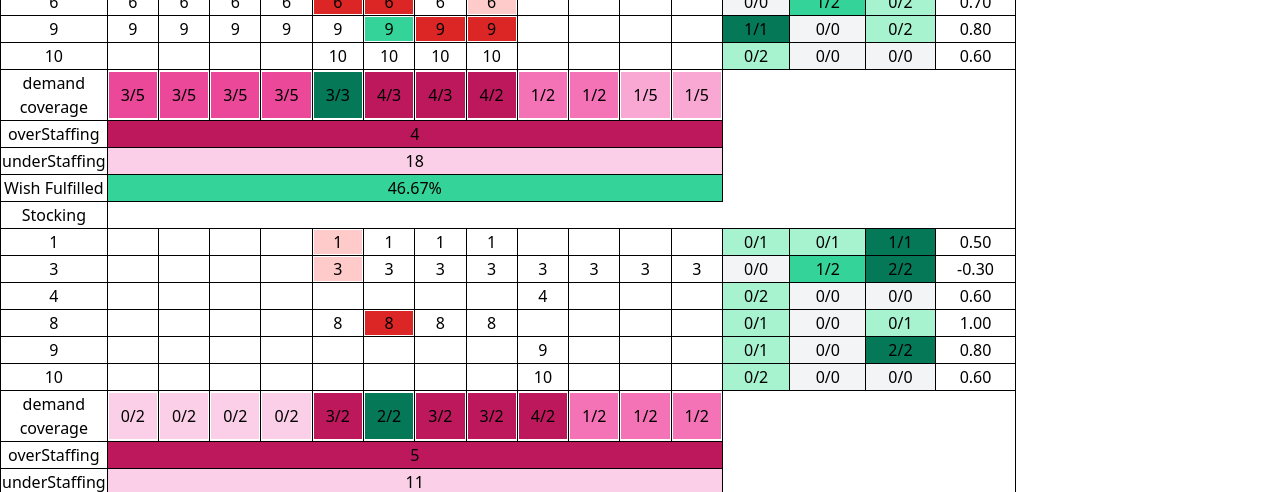
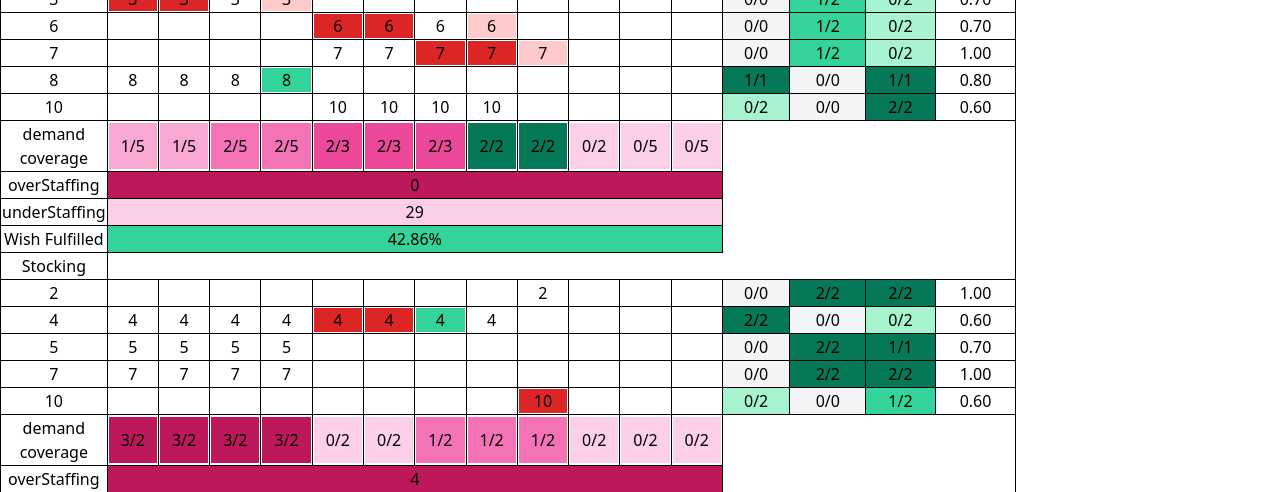
Before and after one commit to ragu1257/Genetic-Algorithm, a Vue app: page / in a window 1280 px wide. Shown: the part 300-792 px from the top of the page. Built offline with nearby package versions, Linux system fonts and the light colour scheme.

Commit message:
result changes

```diff
--- a/src/algorithm/dna.ts
+++ b/src/algorithm/dna.ts
@@ -192,7 +192,7 @@ class DNA {
 
         let score = 0;
         score = finalOverstuffing + finalUnderStuffing
-        this.staffing = score;
+        this.staffing = score * 50;
     }
     calcStaffTiming() {
         // console.log("this is genes", this.genes);
@@ -356,7 +356,7 @@ class DNA {
                     stuffingOutcome.clonedEmployee[k].absenceRange.forEach((item: any) => {
                         stuffingOutcome.clonedEmployee[k].timeRange.includes(item) ? absence++ : absence
                     });
-                    score = positive + negative + absence;
+                    score = positive*20 + negative*50 + absence*100;
                     scoreEmpIdSequence.push({ empId: stuffingOutcome.clonedEmployee[k].empId, score: score })
 
                 }
@@ -408,7 +408,7 @@ class DNA {
                             updated_emp_day_next[k].absenceRange!.forEach((item: any) => {
                                 updated_emp_day_next[k].timeRange!.includes(item) ? absence++ : absence
                             });
-                            score = (positive + negative + absence) * (beforelastEmployeeInfo[l].empPower! * 10);
+                            score = (positive*20 + negative*50 + absence*100) * (beforelastEmployeeInfo[l].empPower! * 10);
                             scoreEmpIdSequence.push({ empId: updated_emp_day_next[k].empId, score: score })
                         }
                     }
--- a/src/algorithm/interface.ts
+++ b/src/algorithm/interface.ts
@@ -258,9 +258,13 @@ export const absence: absence[] = [
     { empId: 1, day: 1, startTime: 7, endTime: 8 },
     { empId: 2, day: 1, startTime: 9, endTime: 11 },
     { empId: 3, day: 1, startTime: 6, endTime: 8 },
+    { empId: 4, day: 1, startTime: 10, endTime: 12 },
+    { empId: 5, day: 1, startTime: 14, endTime: 15 },
     { empId: 6, day: 1, startTime: 10, endTime: 12 },
+     { empId: 7, day: 1, startTime: 12, endTime: 14 },
     { empId: 8, day: 1, startTime: 11, endTime: 12 },
     { empId: 9, day: 1, startTime: 12, endTime: 14 },
+    { empId: 10, day: 1, startTime: 14, endTime: 16 },
     { empId: 13, day: 1, startTime: 13, endTime: 14 },
     { empId: 15, day: 1, startTime: 13, endTime: 15 },
     { empId: 16, day: 1, startTime: 14, endTime: 15 },
@@ -275,9 +279,13 @@ export const absence: absence[] = [
     { empId: 1, day: 2, startTime: 6, endTime: 8 },
     { empId: 2, day: 2, startTime: 9, endTime: 11 },
     { empId: 3, day: 2, startTime: 6, endTime: 8 },
+    { empId: 4, day: 2, startTime: 11, endTime: 13 },
+    { empId: 5, day: 2, startTime: 12, endTime: 14 },
     { empId: 6, day: 2, startTime: 10, endTime: 12 },
+    { empId: 7, day: 2, startTime: 14, endTime: 15 },
     { empId: 8, day: 2, startTime: 11, endTime: 12 },
     { empId: 9, day: 2, startTime: 12, endTime: 14 },
+    { empId: 10, day: 2, startTime: 14, endTime: 16 },
     { empId: 13, day: 2, startTime: 13, endTime: 14 },
     { empId: 15, day: 2, startTime: 13, endTime: 15 },
     { empId: 16, day: 2, startTime: 14, endTime: 15 },
@@ -291,9 +299,13 @@ export const absence: absence[] = [
     { empId: 1, day: 3, startTime: 7, endTime: 8 },
     { empId: 2, day: 3, startTime: 9, endTime: 11 },
     { empId: 3, day: 3, startTime: 6, endTime: 8 },
+    { empId: 4, day: 3, startTime: 12, endTime: 14 },
+    { empId: 5, day: 3, startTime: 10, endTime: 12 },
     { empId: 6, day: 3, startTime: 10, endTime: 12 },
+    { empId: 7, day: 3, startTime: 9, endTime: 11 },
     { empId: 8, day: 3, startTime: 11, endTime: 12 },
     { empId: 9, day: 3, startTime: 12, endTime: 14 },
+    { empId: 10, day: 3, startTime: 15, endTime: 17 },
     { empId: 13, day: 3, startTime: 13, endTime: 14 },
     { empId: 15, day: 3, startTime: 13, endTime: 15 },
     { empId: 16, day: 3, startTime: 14, endTime: 15 },
--- a/src/algorithm/task.ts
+++ b/src/algorithm/task.ts
@@ -6,8 +6,8 @@ import { employee } from "./interface"
 import { empPower } from "./empPower"
 
 function createPopulation(task_day: number) {
-  const pop_size: number =4;
-  const population_number = 3;
+  const pop_size: number =10;
+  const population_number = 10;
 
   const pop = new Population(pop_size, task_day);
   let generattion_array: number[] = []
--- a/src/pieChart.vue
+++ b/src/pieChart.vue
@@ -26,8 +26,8 @@ export default {
           width: 380,
           type: "pie",
         },
-        colors: ["#ff0000", "#008ffb"],
-        labels: ["Wish Not Fulfilled", "Wishes Fulfilled"],
+        colors: [ "#008ffb", "#ff0000"],
+        labels: [ "Wishes Fulfilled", "Wish Not Fulfilled",],
         responsive: [
           {
             breakpoint: 480,
--- a/src/sDLineChart.vue
+++ b/src/sDLineChart.vue
@@ -6,6 +6,7 @@
       :options="createChartOptions"
       :series="createChart"
     ></apexchart>
+    {{this.standardDeviation}}
   </div>
 </template>
 
@@ -27,15 +28,14 @@ export default {
   },
   computed: {
     createChart: function() {
-      return([
+      return [
         {
           name: "wish fulfilled",
           data: this.standardDeviationArray,
         },
-      ])
-
+      ];
     },
-    createChartOptions: function(){
+    createChartOptions: function() {
       return {
         chart: {
           height: 350,
@@ -63,10 +63,11 @@ export default {
         annotations: {
           xaxis: [
             {
-              x: parseInt(this.standardDeviation),
+              x: parseInt(this.standardDeviation)*2.5,
               strokeDashArray: 0,
               borderColor: "#775DD0",
               label: {
+                show: true,
                 borderColor: "#775DD0",
                 style: {
                   color: "#fff",
@@ -77,8 +78,18 @@ export default {
             },
           ],
         },
-      }
-    }
+        xaxis: {
+          labels: {
+            show: true,
+          },
+        },
+        yaxis: {
+          labels: {
+            show: false,
+          },
+        },
+      };
+    },
   },
 };
 </script>
```
